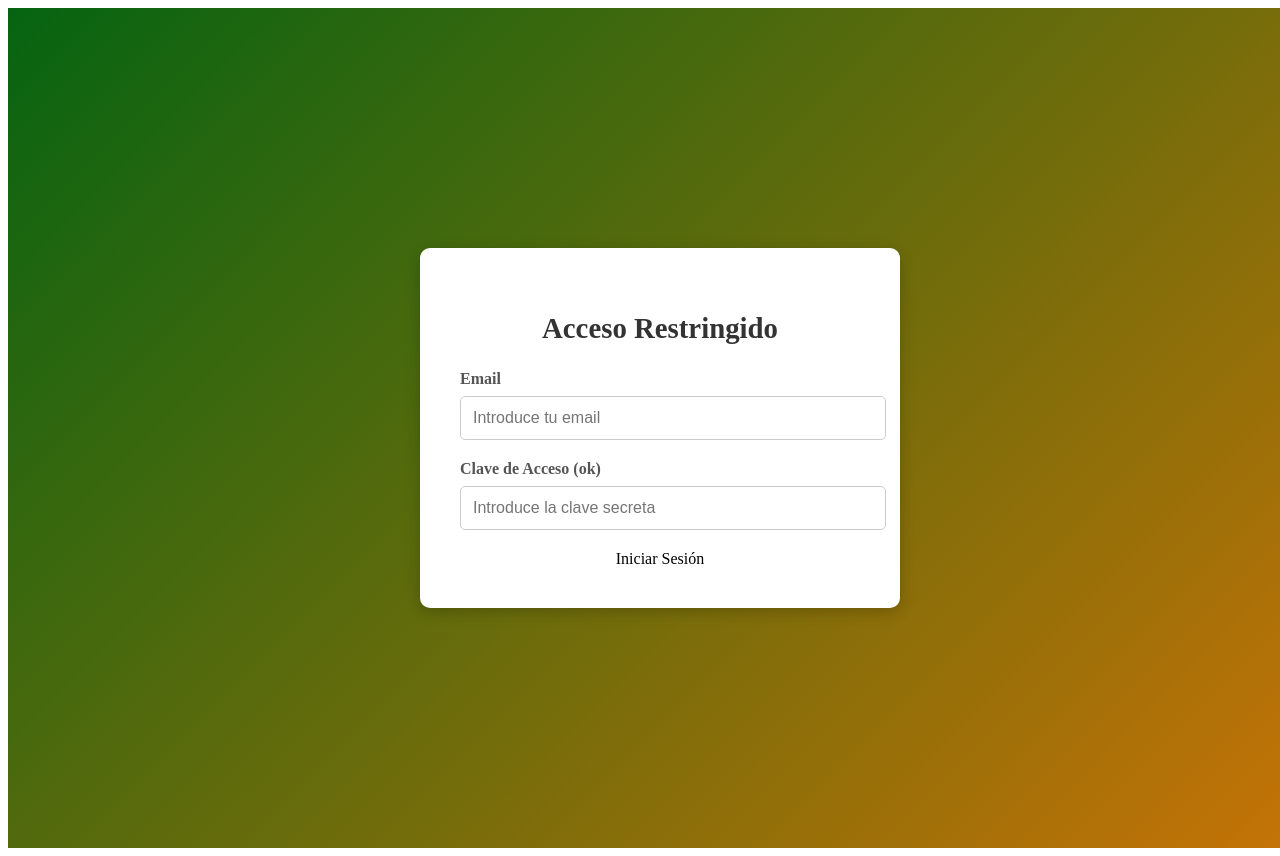
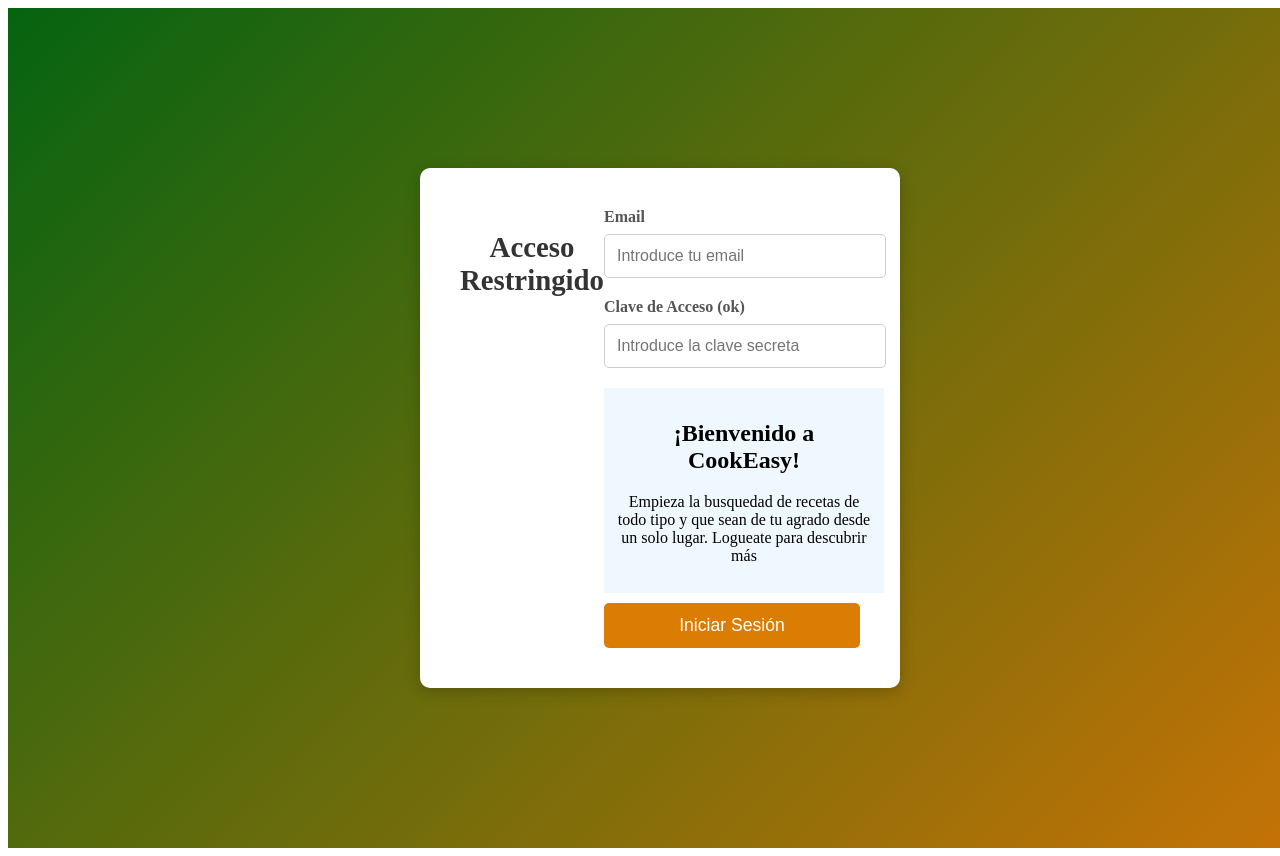
Before and after one commit to YowuJH/CookEasy, a website: page index.html in a window 1280 px wide. Shown: the top 856 px of the page. Drawn offline with Linux system fonts and the light colour scheme.

Commit message:
modificado ahora para que este en fila el login con lo nuevo del recuadro, antes de clase

```diff
--- a/index.html
+++ b/index.html
@@ -34,7 +34,13 @@
             />
           </div>
 
-          <div class
+          <div class="informacionlogin">
+            <h1>¡Bienvenido a CookEasy!</h1>
+            <p>
+              Empieza la busquedad de recetas de todo tipo y que sean de tu
+              agrado desde un solo lugar. Logueate para descubrir más
+            </p>
+          </div>
 
           <button type="submit" class="login-button">Iniciar Sesión</button>
         </form>
--- a/login.css
+++ b/login.css
@@ -12,6 +12,7 @@
 
 /* La caja del formulario */
 .login-box {
+  display: flex; /* lo hace en fila */
   background: white;
   padding: 2.5rem; /* 40px */
   border-radius: 0.625rem; /* 10px */
@@ -72,6 +73,15 @@
   background-color: #834103;
 }
 
+/* Mio */
+
+.informacionlogin {
+  width: 100%;
+  padding: 0.75rem;
+  background-color: aliceblue;
+  border-color: black;
+}
+
 /* -------------------------------------- */
 /* MEDIA QUERY: RESPONSIVE MÓVILES */
 /* -------------------------------------- */
```
